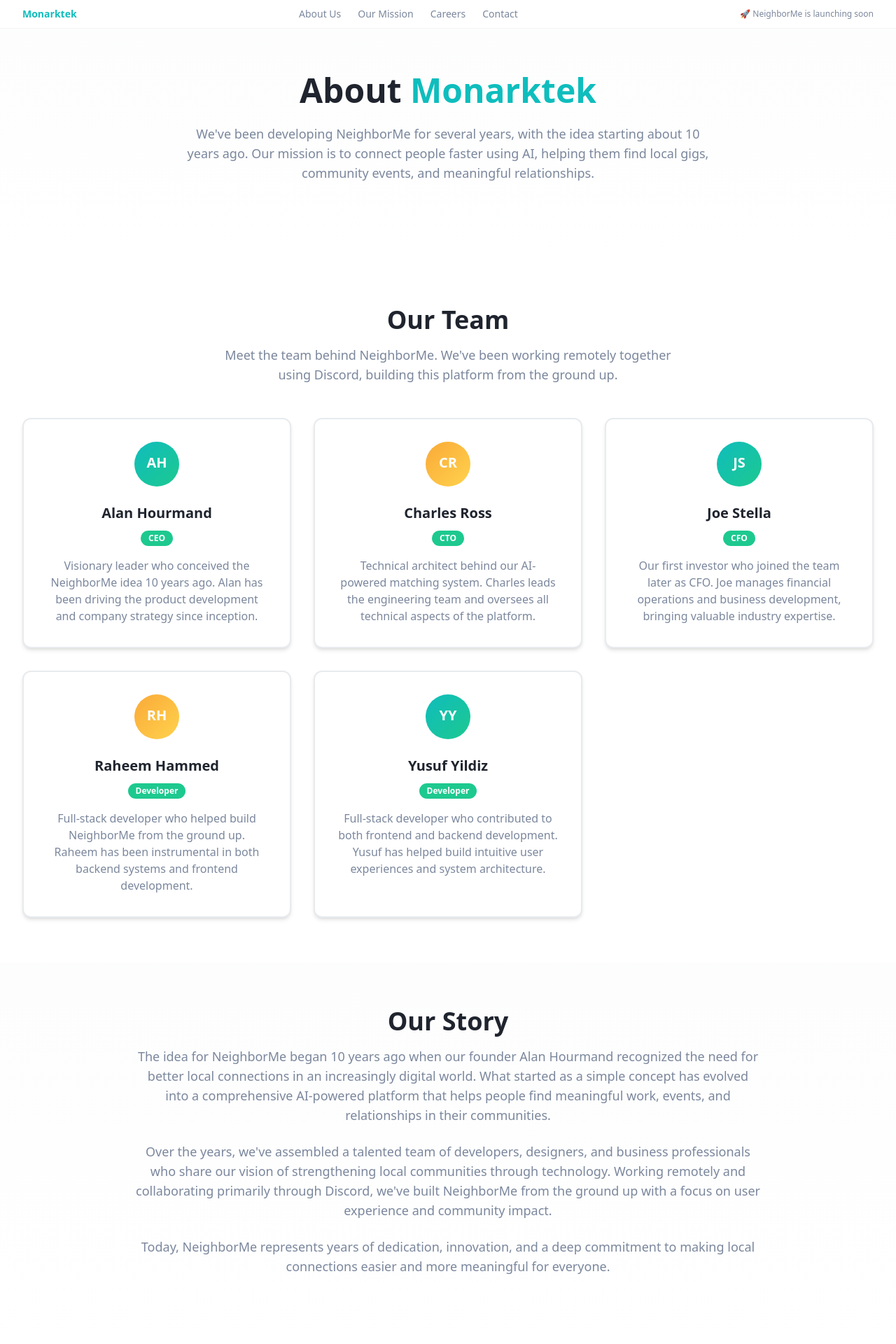
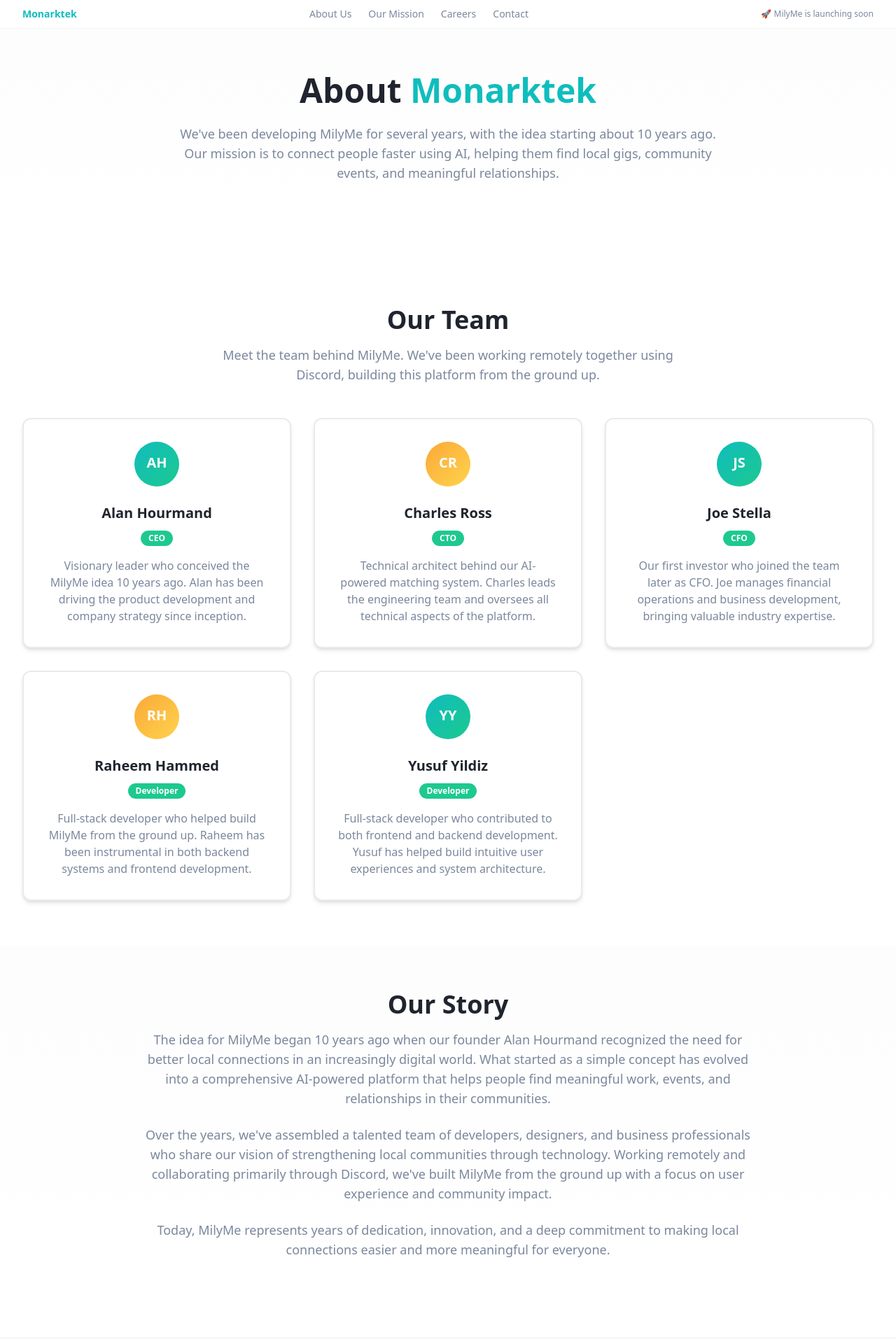
Before and after one commit to Monarktek/skillstreet-monarktek-connect, a React (Vite) app: page /about in a window 1280 px wide. Shown: the top 1920 px of the page at 70% size. Built offline with nearby package versions, Linux system fonts and the light colour scheme.

Commit message:
Refactor: Replace NeighborMe with MilyMe
Replaced all instances of "NeighborMe" with "MilyMe" across the application. This change affects the Hero section, Features component, and potentially other areas where the app name is displayed.

```diff
--- a/src/components/AppDownload.tsx
+++ b/src/components/AppDownload.tsx
@@ -10,7 +10,7 @@ export default function AppDownload() {
       <div className="max-w-7xl mx-auto px-4 sm:px-6 lg:px-8">
         <div className="text-center mb-12">
           <h2 className="text-3xl md:text-4xl font-bold text-foreground mb-4">
-            Join the NeighborMe Community
+            Join the MilyMe Community
           </h2>
           <p className="text-lg text-muted-foreground max-w-3xl mx-auto">
             Be among the first to experience the future of local connections.
@@ -28,7 +28,7 @@ export default function AppDownload() {
 
                 <div>
                   <h3 className="text-2xl font-bold text-foreground mb-3">
-                    NeighborMe Mobile App
+                    MilyMe Mobile App
                   </h3>
                   <p className="text-muted-foreground mb-6">
                     Join thousands of early adopters waiting for the revolutionary app that will
--- a/src/components/Features.tsx
+++ b/src/components/Features.tsx
@@ -68,10 +68,10 @@ export default function Features() {
       <div className="max-w-7xl mx-auto px-4 sm:px-6 lg:px-8">
         <div className="text-center mb-16">
           <h2 className="text-3xl md:text-4xl font-bold text-foreground mb-4">
-            Why Choose NeighborMe?
+            Why Choose MilyMe?
           </h2>
           <p className="text-lg text-muted-foreground max-w-3xl mx-auto">
-            NeighborMe isn't just another app—it's your gateway to meaningful local connections,
+            MilyMe isn't just another app—it's your gateway to meaningful local connections,
             powered by cutting-edge AI technology.
           </p>
         </div>
--- a/src/components/Footer.tsx
+++ b/src/components/Footer.tsx
@@ -29,9 +29,9 @@ export default function Footer() {
             </div>
           </div>
 
-          {/* NeighborMe */}
+          {/* MilyMe */}
           <div>
-            <h4 className="text-lg font-semibold mb-4 text-foreground">NeighborMe</h4>
+            <h4 className="text-lg font-semibold mb-4 text-foreground">MilyMe</h4>
             <ul className="space-y-2 text-muted-foreground">
               <li>Find Local Gigs</li>
               <li>Connect with People</li>
--- a/src/components/Hero.tsx
+++ b/src/components/Hero.tsx
@@ -27,7 +27,7 @@ export default function Hero() {
                   </div>
                 </div>
                 <h1 className="text-4xl md:text-6xl font-bold text-foreground">
-                  <span className="text-primary">NeighborMe</span>
+                  <span className="text-primary">MilyMe</span>
                 </h1>
                 <p className="text-lg md:text-xl text-primary font-semibold mb-2">
                   Bringing back community
@@ -75,7 +75,7 @@ export default function Hero() {
             <div className="relative rounded-2xl overflow-hidden shadow-glow">
               <img
                 src={womanPhoneImage}
-                alt="Woman using smartphone in neighborhood - NeighborMe app concept"
+                alt="Woman using smartphone in neighborhood - MilyMe app concept"
                 className="w-full h-[400px] md:h-[500px] object-cover"
               />
               <div className="absolute inset-0 bg-gradient-to-t from-primary/20 to-transparent"></div>
--- a/src/components/TopBar.tsx
+++ b/src/components/TopBar.tsx
@@ -39,7 +39,7 @@ export default function TopBar() {
             </Link>
           </nav>
           <div className="text-muted-foreground font-medium text-xs">
-            🚀 NeighborMe is launching soon
+            🚀 MilyMe is launching soon
           </div>
         </div>
       </div>
--- a/src/pages/About.tsx
+++ b/src/pages/About.tsx
@@ -15,7 +15,7 @@ export default function About() {
               About <span className="text-primary">Monarktek</span>
             </h1>
             <p className="text-lg text-muted-foreground max-w-3xl mx-auto">
-              We've been developing NeighborMe for several years, with the idea starting about 10 years ago.
+              We've been developing MilyMe for several years, with the idea starting about 10 years ago.
               Our mission is to connect people faster using AI, helping them find local gigs, community events,
               and meaningful relationships.
             </p>
@@ -31,7 +31,7 @@ export default function About() {
               Our Team
             </h2>
             <p className="text-lg text-muted-foreground max-w-2xl mx-auto">
-              Meet the team behind NeighborMe. We've been working remotely together using Discord,
+              Meet the team behind MilyMe. We've been working remotely together using Discord,
               building this platform from the ground up.
             </p>
           </div>
@@ -46,7 +46,7 @@ export default function About() {
                 <h3 className="text-xl font-semibold text-foreground mb-2">Alan Hourmand</h3>
                 <Badge variant="secondary" className="mb-4">CEO</Badge>
                 <p className="text-muted-foreground">
-                  Visionary leader who conceived the NeighborMe idea 10 years ago. Alan has been
+                  Visionary leader who conceived the MilyMe idea 10 years ago. Alan has been
                   driving the product development and company strategy since inception.
                 </p>
               </CardContent>
@@ -91,7 +91,7 @@ export default function About() {
                 <h3 className="text-xl font-semibold text-foreground mb-2">Raheem Hammed</h3>
                 <Badge variant="secondary" className="mb-4">Developer</Badge>
                 <p className="text-muted-foreground">
-                  Full-stack developer who helped build NeighborMe from the ground up.
+                  Full-stack developer who helped build MilyMe from the ground up.
                   Raheem has been instrumental in both backend systems and frontend development.
                 </p>
               </CardContent>
@@ -124,7 +124,7 @@ export default function About() {
             </h2>
             <div className="max-w-4xl mx-auto">
               <p className="text-lg text-muted-foreground mb-6">
-                The idea for NeighborMe began 10 years ago when our founder Alan Hourmand
+                The idea for MilyMe began 10 years ago when our founder Alan Hourmand
                 recognized the need for better local connections in an increasingly digital world.
                 What started as a simple concept has evolved into a comprehensive AI-powered platform
                 that helps people find meaningful work, events, and relationships in their communities.
@@ -132,11 +132,11 @@ export default function About() {
               <p className="text-lg text-muted-foreground mb-6">
                 Over the years, we've assembled a talented team of developers, designers, and business
                 professionals who share our vision of strengthening local communities through technology.
-                Working remotely and collaborating primarily through Discord, we've built NeighborMe
+                Working remotely and collaborating primarily through Discord, we've built MilyMe
                 from the ground up with a focus on user experience and community impact.
               </p>
               <p className="text-lg text-muted-foreground">
-                Today, NeighborMe represents years of dedication, innovation, and a deep commitment
+                Today, MilyMe represents years of dedication, innovation, and a deep commitment
                 to making local connections easier and more meaningful for everyone.
               </p>
             </div>
--- a/src/pages/Careers.tsx
+++ b/src/pages/Careers.tsx
@@ -28,7 +28,7 @@ export default function Careers() {
       title: "Mobile Designer",
       type: "Contract",
       location: "Remote",
-      description: "Join our design team to create beautiful, user-friendly interfaces for our mobile applications. You'll help shape the visual identity and user experience of NeighborMe.",
+      description: "Join our design team to create beautiful, user-friendly interfaces for our mobile applications. You'll help shape the visual identity and user experience of MilyMe.",
       requirements: [
         "3+ years of mobile app design experience",
         "Proficiency in Figma or similar design tools",
@@ -45,7 +45,7 @@ export default function Careers() {
       title: "Marketing Position",
       type: "Contract",
       location: "Remote",
-      description: "Help us grow NeighborMe's user base and build brand awareness. You'll develop and execute marketing strategies to reach our target audience and drive user acquisition.",
+      description: "Help us grow MilyMe's user base and build brand awareness. You'll develop and execute marketing strategies to reach our target audience and drive user acquisition.",
       requirements: [
         "3+ years of digital marketing experience",
         "Experience with social media marketing",
--- a/src/pages/Contact.tsx
+++ b/src/pages/Contact.tsx
@@ -16,7 +16,7 @@ export default function Contact() {
               Get In <span className="text-primary">Touch</span>
             </h1>
             <p className="text-lg text-muted-foreground max-w-3xl mx-auto">
-              Have questions about NeighborMe or want to learn more about our platform?
+              Have questions about MilyMe or want to learn more about our platform?
               We'd love to hear from you. Send us an email and we'll get back to you soon.
             </p>
           </div>
@@ -86,7 +86,7 @@ export default function Contact() {
                   <ul className="space-y-2 text-muted-foreground">
                     <li className="flex items-start gap-2">
                       <span className="text-primary mt-1">•</span>
-                      Questions about NeighborMe features
+                      Questions about MilyMe features
                     </li>
                     <li className="flex items-start gap-2">
                       <span className="text-primary mt-1">•</span>
@@ -140,7 +140,7 @@ export default function Contact() {
           </h2>
           <p className="text-lg text-muted-foreground mb-8 max-w-2xl mx-auto">
             Don't hesitate to reach out. We're excited to hear from you and discuss how
-            NeighborMe can help build stronger communities through better connections.
+            MilyMe can help build stronger communities through better connections.
           </p>
           <Button
             size="lg"
```
Also changed, not shown: index.html (+4 -4 lines).
